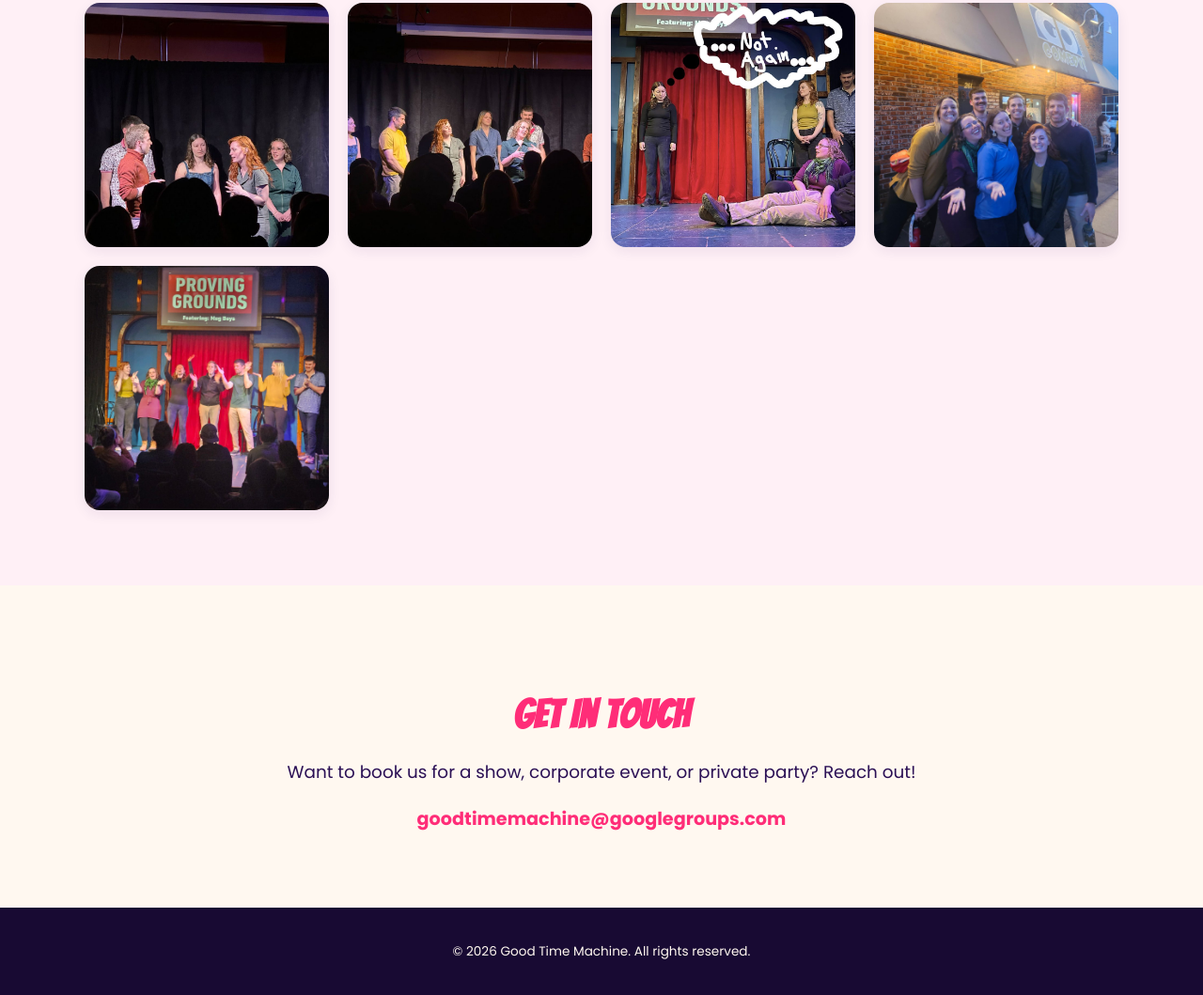
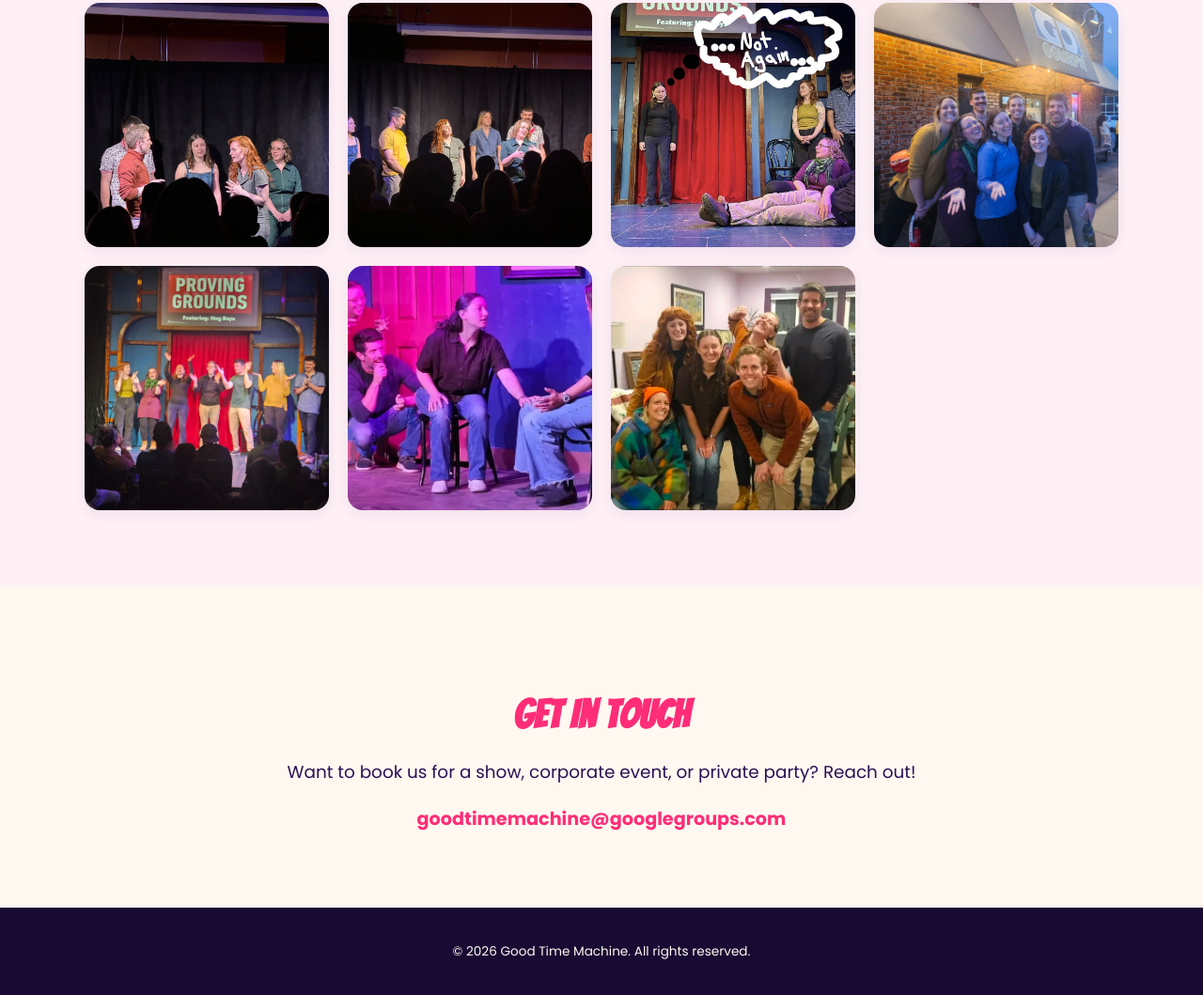
Before and after one commit to Hannagh/goodtimemachine, a plain HTML site: page index.html in a window 1280 px wide. Shown: the part 2998-4057 px from the top of the page at 94% size. Drawn offline with Linux system fonts and the light colour scheme.

Commit message:
Add two new photos to the gallery
Co-Authored-By: Claude Opus 5.5 <noreply@anthropic.com>

```diff
--- a/index.html
+++ b/index.html
@@ -148,6 +148,12 @@
     <figure class="gallery-item">
       <img src="images/IMG_20260822_091733.jpg" alt="Good Time Machine photo">
     </figure>
+    <figure class="gallery-item">
+      <img src="images/img_3_1790197143286.jpg" alt="Good Time Machine photo">
+    </figure>
+    <figure class="gallery-item">
+      <img src="images/markup_13487.jpg" alt="Good Time Machine photo">
+    </figure>
   </div>
 </section>
 
```
Also changed, not shown: images/img_3_1790197143286.jpg (added), images/markup_13487.jpg (added).
